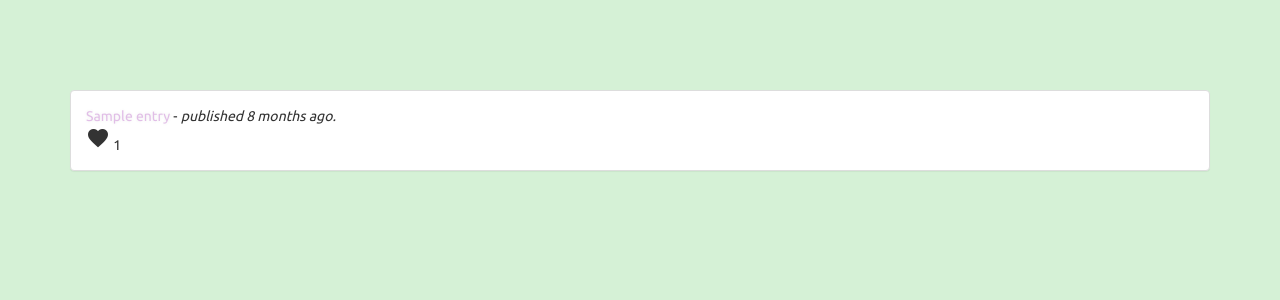
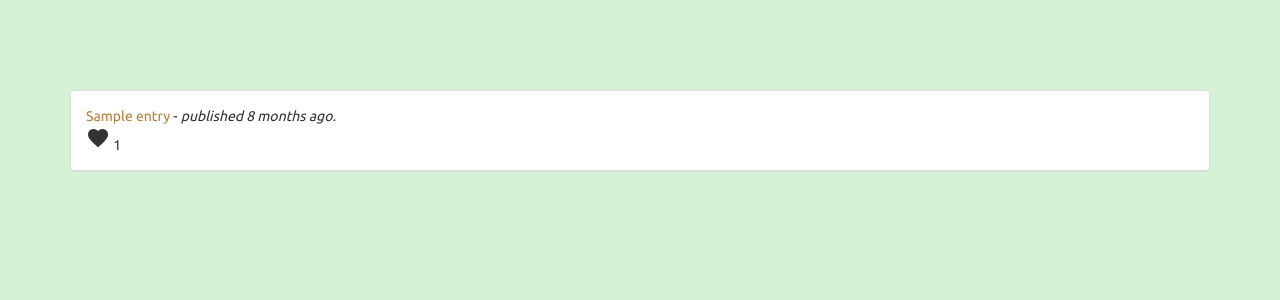
Before and after one commit to karenkamimura/Tottoki-, a Rails app: page /entries in a window 1280 px wide. Shown: the part 330-630 px from the top of the page. Run offline with Rails 7, Linux system fonts and the light colour scheme; tables that the repository leaves empty hold one stand-in row (values such as "Sample post"); style sheets or scripts are compiled from the project's sources; parts of the project's set-up code (start-up, migrations or seed data) failed here and were passed over; some libraries are stand-ins or nearby versions.

```diff
--- a/app/assets/stylesheets/application.scss
+++ b/app/assets/stylesheets/application.scss
@@ -236,7 +236,7 @@ div.form1 {
 
 a {
     text-shadow: 0px 0px 3px rgba(117, 117, 117, 0.12);
-    color: #E1BEE7;
+    color: #B4843C;
     text-decoration: none
 }
 
```
